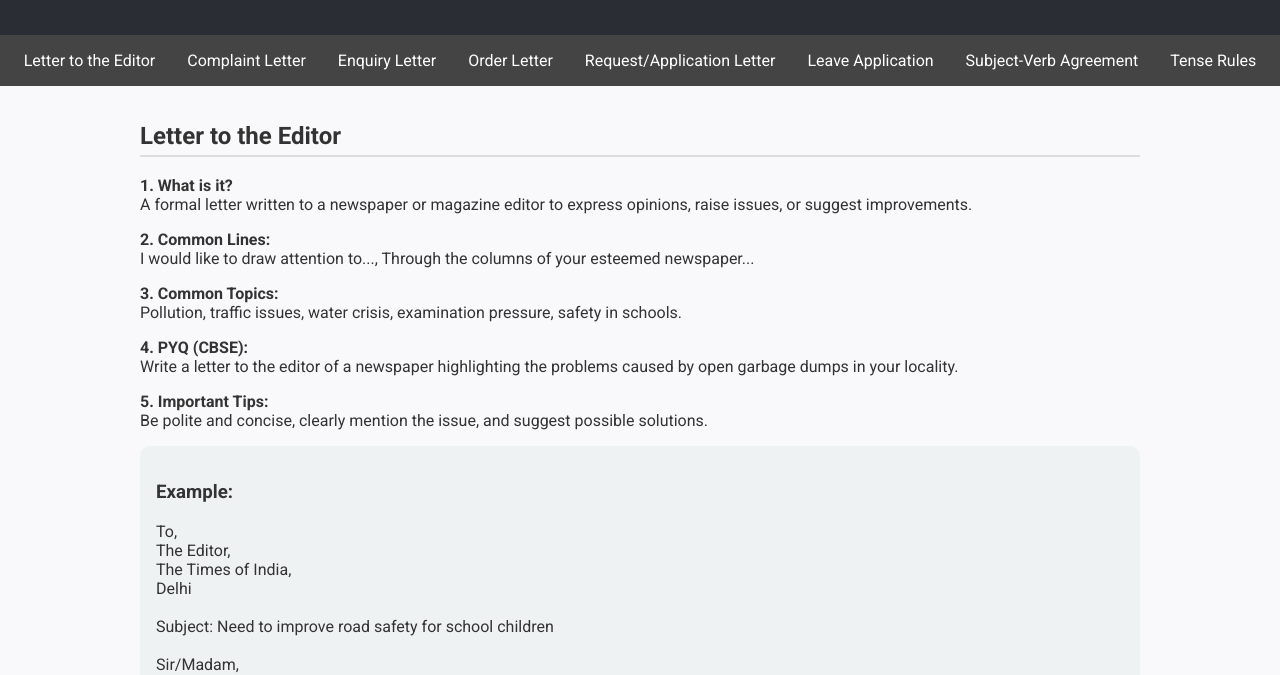
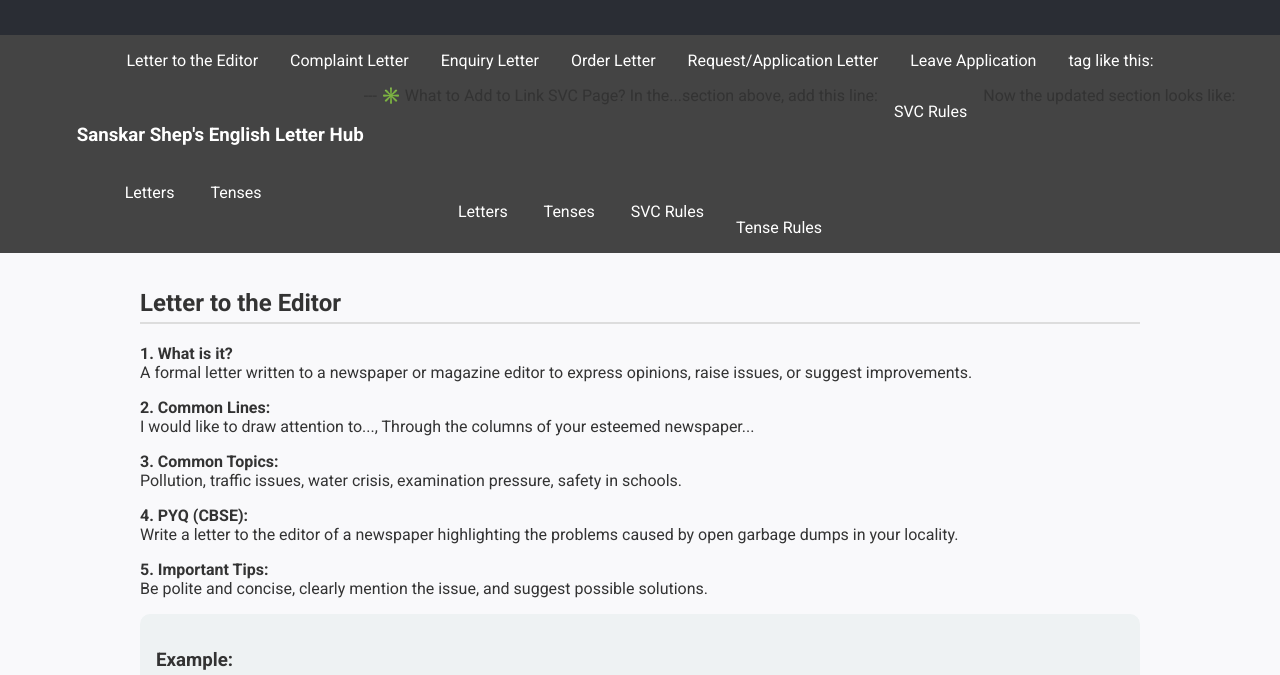
Before and after one commit to 9850807513/Letter-to-editor-site-sanskar-, a plain HTML site: page index.html in a window 1280 px wide. Shown: the part 78-753 px from the top of the page. Drawn offline with Linux system fonts and the light colour scheme.

Commit message:
Update index.html

```diff
--- a/index.html
+++ b/index.html
@@ -69,7 +69,44 @@
     <a href="#order">Order Letter</a>
     <a href="#request">Request/Application Letter</a>
     <a href="#leave">Leave Application</a>
-    <a href="#subjectverb">Subject-Verb Agreement</a>
+    <a href=Great — since I’ve already generated the full code for you earlier, here's how to find the navigation bar (menu bar) in your code and how to link your new SVC Rules page from there.
+
+
+---
+
+✅ Where is the Navigation Bar in Your Code?
+
+In your index.html, scroll to the very top of the code and look for a <nav> tag like this:
+
+<nav class="bg-white shadow-md py-4">
+  <div class="container mx-auto px-4 flex justify-between items-center">
+    <h1 class="text-2xl font-bold text-blue-700">Sanskar Shep's English Letter Hub</h1>
+    <div class="space-x-4">
+      <a href="#letter-to-editor" class="text-blue-700 font-semibold hover:underline">Letters</a>
+      <a href="#tenses" class="text-blue-700 font-semibold hover:underline">Tenses</a>
+      <!-- Add your SVC link here -->
+    </div>
+  </div>
+</nav>
+
+
+---
+
+✳️ What to Add to Link SVC Page?
+
+In the <div class="space-x-4">...</div> section above, add this line:
+
+<a href="svc.html" class="text-blue-700 font-semibold hover:underline">SVC Rules</a>
+
+Now the updated section looks like:
+
+<div class="space-x-4">
+  <a href="#letter-to-editor" class="text-blue-700 font-semibold hover:underline">Letters</a>
+  <a href="#tenses" class="text-blue-700 font-semibold hover:underline">Tenses</a>
+  <a href="svc.html" class="text-blue-700 font-semibold hover:underline">SVC Rules</a>
+</div>
+
+
     <a href="#tenses">Tense Rules</a>
   </nav>
 
```
